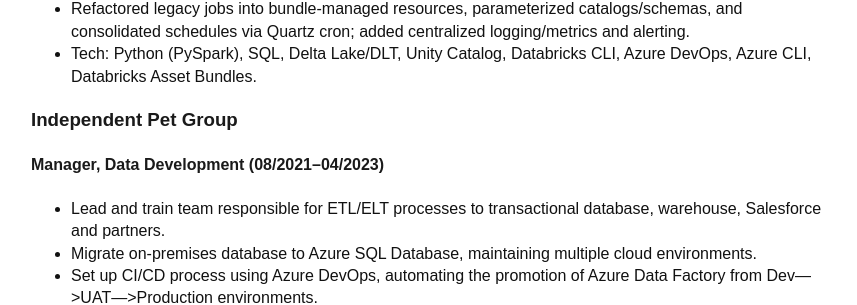
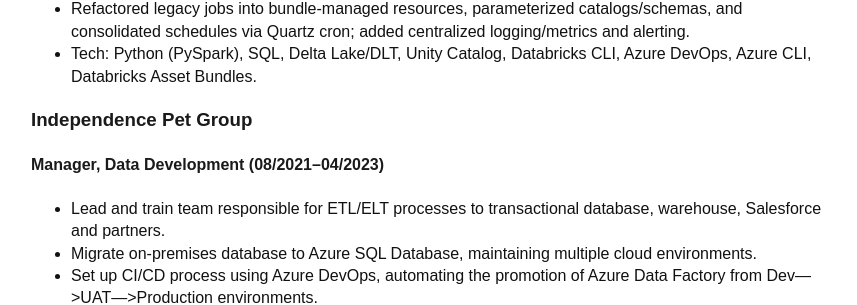
Before and after one commit to brianjmurray/cfktech-resume, a Jekyll site: the page built from index.md, in a window 1280 px wide. Shown: the part 645-950 px from the top of the page, without its empty margins (209-1066 px from the left). Built offline with Jekyll 4.4.1, drawn with Linux system fonts in a browser that asks for light colours.

Commit message:
Fix company name: Independent Pet Group → Independence Pet Group

```diff
--- a/index.md
+++ b/index.md
@@ -22,7 +22,7 @@
 - Refactored legacy jobs into bundle-managed resources, parameterized catalogs/schemas, and consolidated schedules via Quartz cron; added centralized logging/metrics and alerting.
 - Tech: Python (PySpark), SQL, Delta Lake/DLT, Unity Catalog, Databricks CLI, Azure DevOps, Azure CLI, Databricks Asset Bundles.
 
-### Independent Pet Group
+### Independence Pet Group
 
 #### Manager, Data Development (08/2021–04/2023)
 - Lead and train team responsible for ETL/ELT processes to transactional database, warehouse, Salesforce and partners.
```
Also changed, not shown: resume.md (+1 -1 lines).
